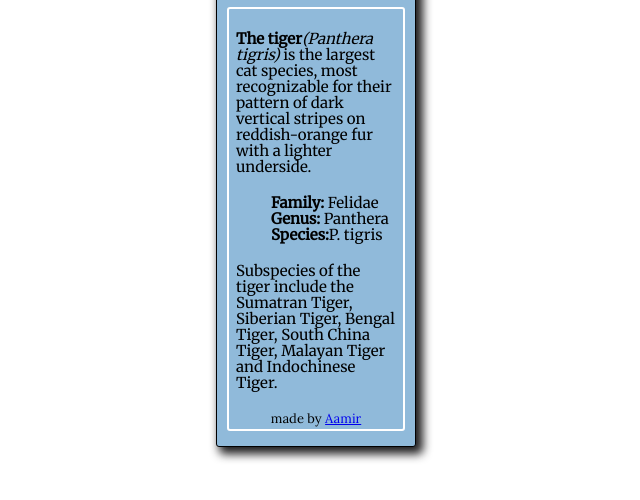
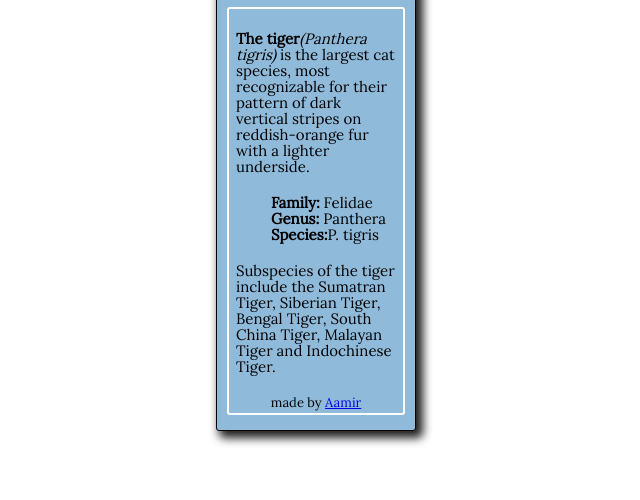
Before and after one commit to aamirrokz/Example, a plain HTML site: page Animal Trading Cards/index.html in a window 1280 px wide. Shown: the part 198-698 px from the top of the page, without its empty margins (324-964 px from the left). Drawn offline with Linux system fonts and the light colour scheme.

Commit message:
Update styles.css

```diff
--- a/Animal Trading Cards/styles.css
+++ b/Animal Trading Cards/styles.css
@@ -40,7 +40,7 @@ img{
     text-align: left;
     line-height: 1rem;
     font-size: 15px;
-    font-family: Merriweather;
+    font-family: Lora;
     border: 2px solid #fff;
     padding: 2px;
     margin: 0 10px;
@@ -50,7 +50,7 @@ img{
 }
 
 .bottom{
-    font-family: Merriweather;
+    font-family: Lora;
 
 }
 
```
